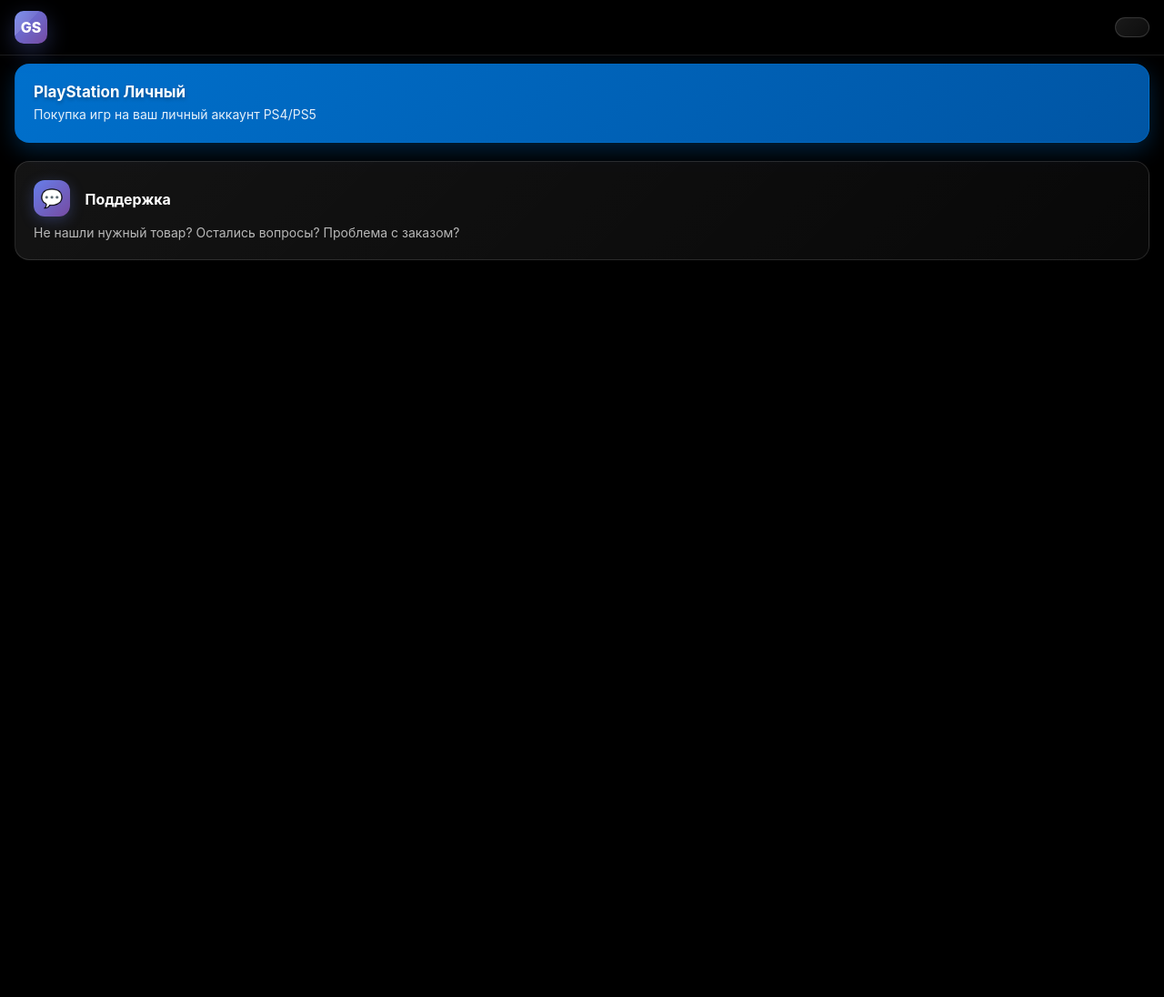
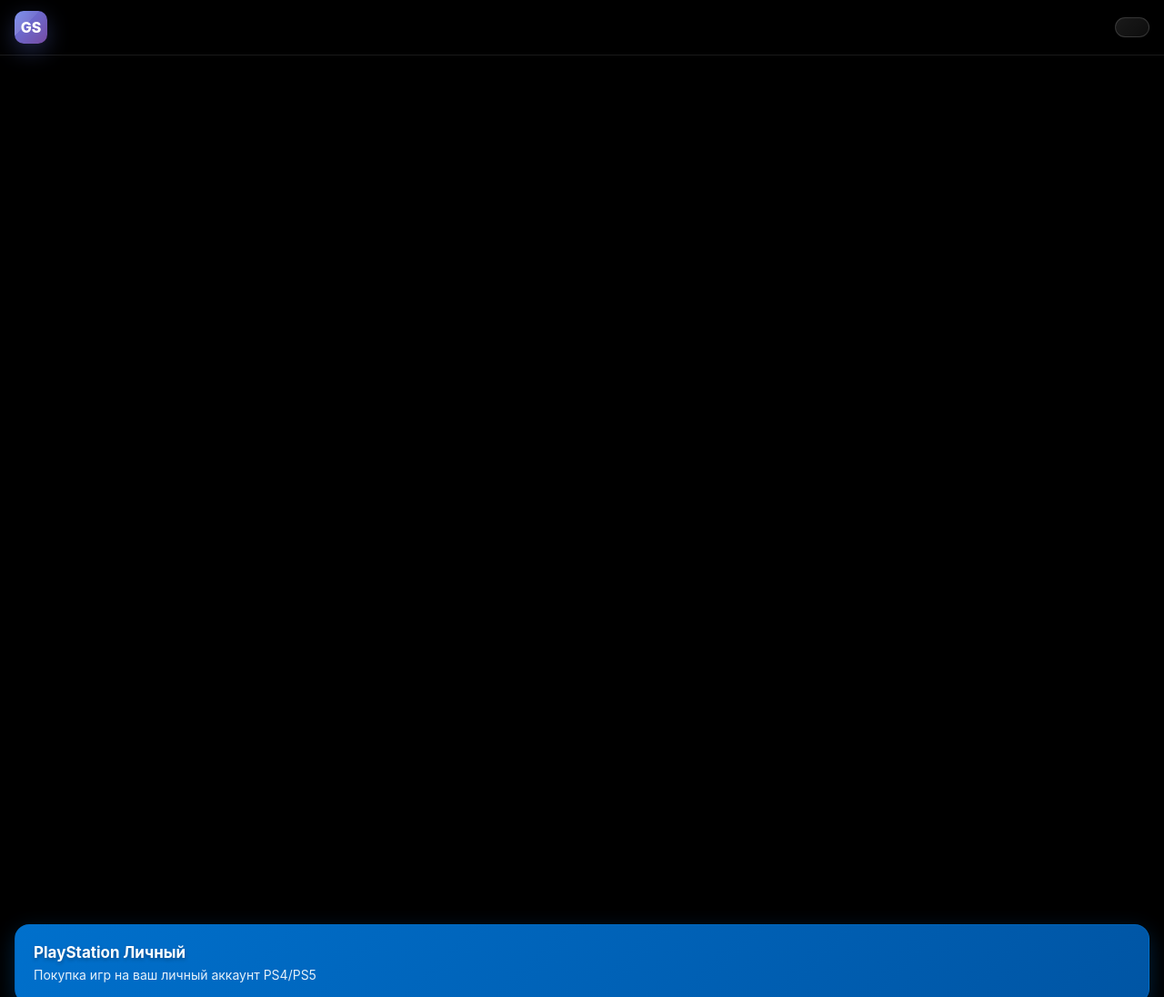
Before and after one commit to igorone0010-netizen/gosha-store, a Flask app: page / in a window 1280 px wide. Shown: the whole page at 91% size. Run offline with Flask 3, Linux system fonts and the light colour scheme; data that the repository does not hold is empty; some libraries are stand-ins or nearby versions.

Commit message:
Update style.css

```diff
--- a/static/css/style.css
+++ b/static/css/style.css
@@ -2121,3 +2121,46 @@ body {
         font-size: 9px !important;
     }
 }
+
+/* УБИРАЕМ ВЕРТИКАЛЬНУЮ ПОЛОСУ ПРОКРУТКИ */
+body {
+    overflow-y: hidden !important;
+    height: 100vh !important;
+    position: fixed !important;
+    width: 100% !important;
+}
+
+html {
+    overflow: hidden !important;
+    height: 100% !important;
+}
+
+/* СТРАНИЦЫ ДОЛЖНЫ ЗАНИМАТЬ ВСЮ ВЫСОТУ ЭКРАНА */
+.page {
+    min-height: 100vh !important;
+    height: auto !important;
+    overflow-y: auto !important; /* Разрешаем скролл только внутри страниц */
+    padding-bottom: 100px !important; /* Место для навигации */
+}
+
+/* ОСНОВНОЙ КОНТЕЙНЕР */
+.main-content {
+    height: calc(100vh - 150px) !important;
+    overflow-y: auto !important;
+}
+
+/* СТРАНИЦА ТОВАРОВ */
+.products-page {
+    height: calc(100vh - 150px) !important;
+    overflow-y: auto !important;
+    padding: 70px 0 100px !important;
+}
+
+/* НАВИГАЦИОННАЯ ПАНЕЛЬ - ФИКСИРОВАННАЯ ВНИЗУ */
+.nav-panel {
+    position: fixed !important;
+    bottom: 20px !important;
+    left: 12px !important;
+    right: 12px !important;
+    z-index: 1000 !important;
+}
```
